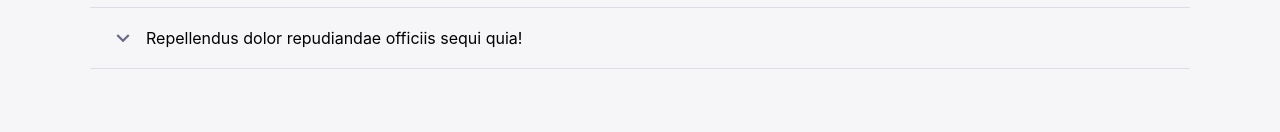
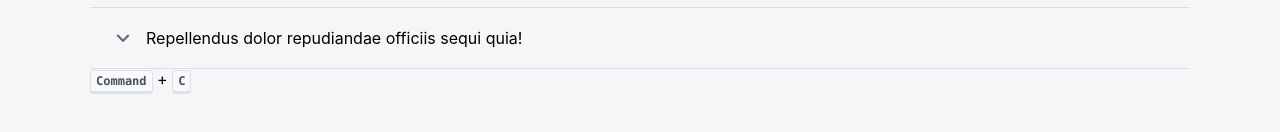
Before and after one commit to shtamtails/Strapi-React-UI-Kit, a React (Create React App) app: page / in a window 1280 px wide. Shown: the part 432-564 px from the top of the page. Built offline with nearby package versions, Linux system fonts and the light colour scheme.

Commit message:
kbd component

```diff
--- a/src/components/App.js
+++ b/src/components/App.js
@@ -6,6 +6,7 @@ import {
   Divider,
   TextInput,
   Button,
+  Kbd,
   Accordion,
   AccordionItem,
 } from "./UI/";
@@ -46,7 +47,6 @@ const App = () => {
           </div>
         </div>
         <Divider> Accordion </Divider>
-
         <Accordion>
           <AccordionItem title="Aperiam porro dolorum dignissimos. Saepe, alias nihil.">
             Lorem ipsum dolor sit amet consectetur adipisicing elit. Debitis minima quas cum est.
@@ -64,6 +64,7 @@ const App = () => {
             architecto nisi id ea ipsum dolorum delectus temporibus similique.
           </AccordionItem>
         </Accordion>
+        <Kbd>Command</Kbd> + <Kbd>C</Kbd>
       </div>
     </>
   );
--- a/src/components/UI/DataDisplay/Kbd/Kbd.jsx
+++ b/src/components/UI/DataDisplay/Kbd/Kbd.jsx
@@ -0,0 +1,7 @@
+import React from "react";
+
+export const Kbd = ({ children }) => {
+  return <kbd className="kbd">{children}</kbd>;
+};
+
+export default Kbd;
--- a/src/components/UI/DataDisplay/Kbd/_kbd.scss
+++ b/src/components/UI/DataDisplay/Kbd/_kbd.scss
@@ -0,0 +1,13 @@
+.kbd {
+  line-height: 1.55;
+  font-family: ui-monospace, SFMono-Regular, Menlo, Monaco, Consolas, Liberation Mono, Courier New,
+    monospace;
+  font-size: 12px;
+  font-weight: 700;
+  background-color: #f8f9fa;
+  color: #495057;
+  padding: 3px 5px;
+  border-radius: 4px;
+  border: 1px solid #dee2e6;
+  border-bottom: 3px solid #dee2e6;
+}
--- a/src/components/UI/index.js
+++ b/src/components/UI/index.js
@@ -19,3 +19,4 @@ export { Divider } from "./Utils/Divider/Divider";
 // Data Display
 export { Accordion } from "./DataDisplay/Accordion/Accordion";
 export { AccordionItem } from "./DataDisplay/Accordion/Components";
+export { Kbd } from "./DataDisplay/Kbd/Kbd";
--- a/src/css/main.css
+++ b/src/css/main.css
@@ -877,6 +877,19 @@ textarea[type="text"] {
   padding-bottom: 20px;
 }
 
+.kbd {
+  line-height: 1.55;
+  font-family: ui-monospace, SFMono-Regular, Menlo, Monaco, Consolas, Liberation Mono, Courier New, monospace;
+  font-size: 12px;
+  font-weight: 700;
+  background-color: #f8f9fa;
+  color: #495057;
+  padding: 3px 5px;
+  border-radius: 4px;
+  border: 1px solid #dee2e6;
+  border-bottom: 3px solid #dee2e6;
+}
+
 html {
   font-family: -apple-system, BlinkMacSystemFont, "Segoe UI", Roboto, Oxygen, Ubuntu, Cantarell, "Open Sans", "Helvetica Neue", sans-serif;
 }
```
